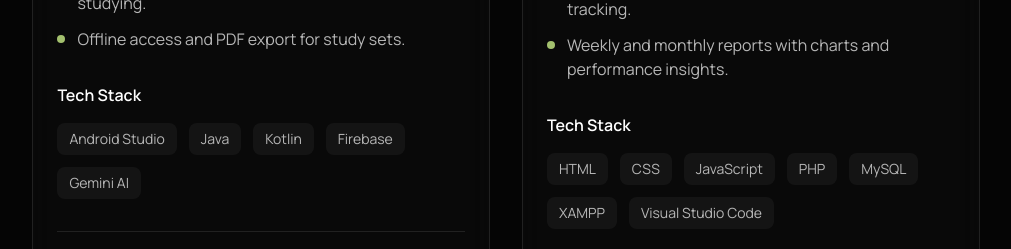
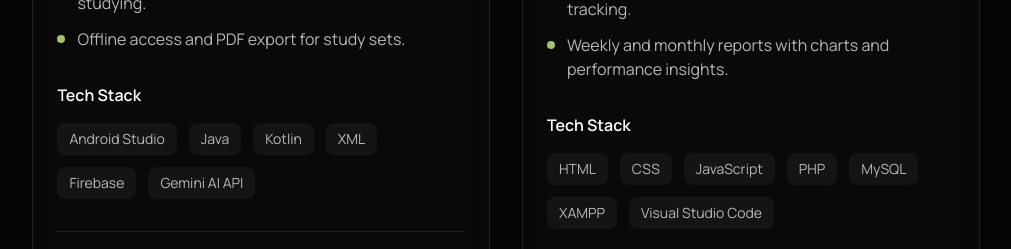
Before and after one commit to aaronnedelacruz/aaronne-dela-cruz-portfolio, a React (Vite) app: page / in a window 1280 px wide. Shown: the part 3300-3549 px from the top of the page, without its empty margins (134-1145 px from the left). Built offline with nearby package versions, Linux system fonts and the light colour scheme.

Commit message:
added video preview for project 1, edited tech stack labels in project 1

```diff
--- a/src/components/Projects.tsx
+++ b/src/components/Projects.tsx
@@ -22,6 +22,7 @@ interface ProjectDetails {
 
 interface ProjectItem {
   thumbnail: string;
+  video?: string;
   title: string;
   category: string;
   description: string;
@@ -344,11 +345,28 @@ function Projects() {
               ×
             </button>
 
-            <img
-              src={activeProject.thumbnail}
-              alt={activeProject.title}
-              className="w-full h-[240px] object-cover rounded-2xl"
-            />
+            {activeProject.video ? (
+              <video
+                key={activeProject.video}
+                src={activeProject.video}
+                poster={activeProject.thumbnail}
+                controls
+                playsInline
+                className="mx-auto block aspect-[16/9] max-h-[70vh] w-full rounded-2xl bg-black"
+              >
+                <img
+                  src={activeProject.thumbnail}
+                  alt={activeProject.title}
+                  className="w-full h-full object-cover rounded-2xl"
+                />
+              </video>
+            ) : (
+              <img
+                src={activeProject.thumbnail}
+                alt={activeProject.title}
+                className="w-full h-[240px] object-cover rounded-2xl"
+              />
+            )}
 
             <h3 className="mt-6 text-3xl font-semibold">
               {activeProject.title}
--- a/src/data/portfolio.ts
+++ b/src/data/portfolio.ts
@@ -3,6 +3,8 @@ import heroBg from "../assets/hero_bg.png";
 import aboutImg from "../assets/about_img.png";
 import project1 from "../assets/project1.png";
 import project2 from "../assets/project2.png";
+import studySyncVideo from "../assets/StudySync_Preview_Video.mp4";
+
 
 export const hero = {
   images: {
@@ -93,7 +95,7 @@ export const projects = {
     impact: "Impact",
     technologies: "Technologies",
     frontend: "Frontend",
-    backend: "Backend & Services",
+    backend: "Backend",
     database: "Database",
     tools: "Development Tools",
     links: "Links",
@@ -110,6 +112,8 @@ export const projects = {
 
       title: "AI-assisted Flashcard & Quiz App",
 
+      video: studySyncVideo,
+
       category: "Capstone Project • Full-stack Developer • Jan 2025 – Dec 2025",
 
       description:
@@ -123,7 +127,7 @@ export const projects = {
         "Offline access and PDF export for study sets.",
       ],
 
-      stack: ["Android Studio", "Java", "Kotlin", "Firebase", "Gemini AI"],
+      stack: ["Android Studio", "Java", "Kotlin", "XML", "Firebase", "Gemini AI API"],
 
       repository: "https://github.com/ShayneGulmayo/StudySync-Flashcard-and-Quiz.git",
 
@@ -139,7 +143,7 @@ export const projects = {
           "Students often spend more time creating study materials than actually studying, while existing learning platforms rarely combine AI-powered content generation with real-time collaboration.",
 
         solution:
-          "Engineered an AI-assisted mobile application that automates flashcard and quiz creation, synchronizes learning data through Firebase, and integrates collaborative chat rooms to streamline both independent and group study.",
+          "Developed an AI-assisted mobile application that automates flashcard and quiz creation, synchronizes learning data through Firebase, and integrates collaborative chat rooms to streamline both independent and group study.",
 
         impact: [
           "Reduces the time required to prepare study materials.",
@@ -149,15 +153,25 @@ export const projects = {
         ],
 
         tech: {
-          frontend: ["Android Studio", "Java", "Kotlin"],
+          frontend: [
+            "Java",
+            "Kotlin",
+            "XML"
+          ],
 
           backend: [
             "Firebase Authentication",
-            "Firebase Realtime Database",
             "Gemini AI API",
           ],
+
+          database: [
+            "Firebase Realtime Database",
+          ],
+
+          tools: [
+            "Android Studio",
+          ],
         },
-
         links: {
           demo: "#",
           repository: "https://github.com/yourusername/project",
```
Also changed, not shown: 1 other file (tests, documents, lock files or other folders).
